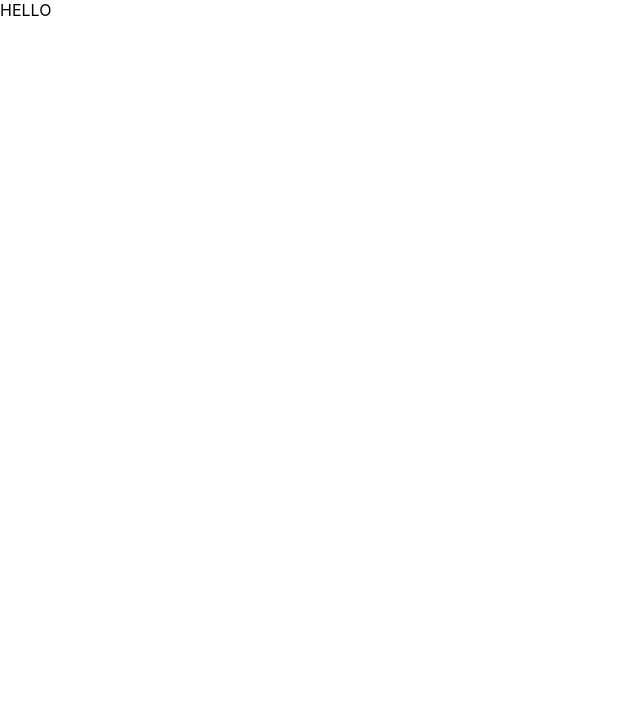
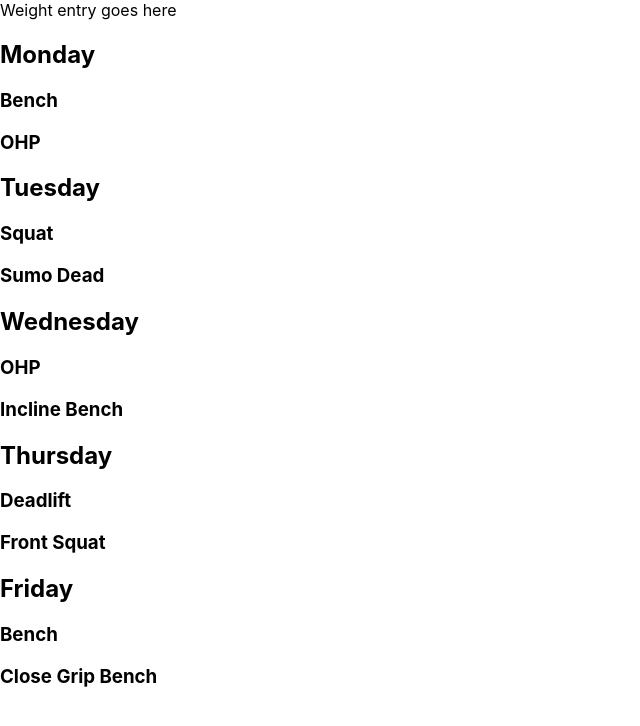
Before and after one commit to brianqian/nsuns-react, a React (Create React App) app in the folder client/: page / in a window 1280 px wide. Shown: the top 726 px of the page, without its empty margins (0-640 px from the left). Built offline with nearby package versions, Linux system fonts and the light colour scheme.

Commit message:
updated schema, dailyLift component loading, accessory object created

```diff
--- a/client/src/App.js
+++ b/client/src/App.js
@@ -1,12 +1,17 @@
 import React, { Component } from 'react';
-import logo from './logo.svg';
 import './App.css';
+import DailyLift from './components/dailyLift';
 
 class App extends Component {
   render() {
     return (
       <div className="App">
-        <header className="App-header">HELLO</header>
+        <header className="App-header">Weight entry goes here</header>
+        <DailyLift day="Monday" t1="Bench" t2="OHP" />
+        <DailyLift day="Tuesday" t1="Squat" t2="Sumo Dead" />
+        <DailyLift day="Wednesday" t1="OHP" t2="Incline Bench" />
+        <DailyLift day="Thursday" t1="Deadlift" t2="Front Squat" />
+        <DailyLift day="Friday" t1="Bench" t2="Close Grip Bench" />
       </div>
     );
   }
--- /dev/null
+++ b/client/src/components/dailyLift.js
@@ -0,0 +1,26 @@
+import React, { Component } from 'react';
+import './dailyLift.css';
+
+class dailyLift extends Component {
+  state = {
+    accessoriesHidden: true,
+  };
+
+  render() {
+    return (
+      <div className={`${this.props.day}-daily-lift daily-lift`}>
+        <h2 className="day-title">{this.props.day}</h2>
+        <div className="daily-lift-t1">
+          <h3 className="t1-title">{this.props.t1}</h3>
+          <div className={`t1-workouts ${this.props.day}-workouts`} />
+        </div>
+        <div className="daily-lift-t2">
+          <h3 className="t2-title">{this.props.t2}</h3>
+          <div className={`t2-workouts ${this.props.day}-workouts`} />
+        </div>
+      </div>
+    );
+  }
+}
+
+export default dailyLift;
```
Also changed, not shown: client/src/accessoryPlans.js (added, +22 -0 lines), client/src/components/dailyLift.css (added), 1 other file (tests, documents, lock files or other folders).
